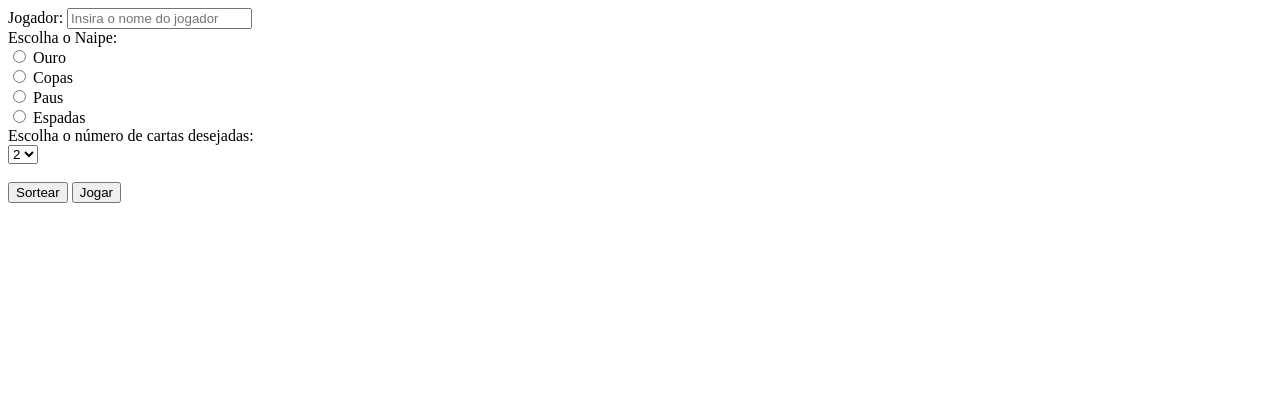
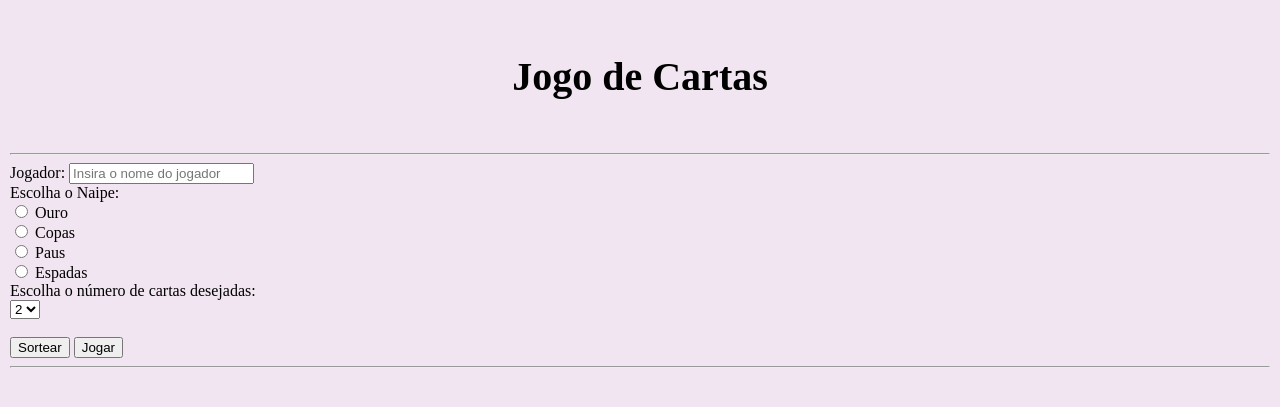
Before and after one commit to larissaschmitz/cartasLarissa, a PHP site: page / in a window 1280 px wide. Shown: the top 407 px of the page. Run offline with PHP 8.4, Linux system fonts and the light colour scheme.

Commit message:
TAREFA 00013 - DECIMO TERCEIRO COMMIT Ajuste final do CSS.

```diff
--- a/css/estilo.css
+++ b/css/estilo.css
@@ -1,14 +1,24 @@
+body{
+    background-color: rgb(240, 229, 240);
+    margin: 10px;
+}
+
+
 h1{
-    color: red;
-    font-size: 18px;
+    color: mediumblue;
+    font-size: 25px;
 }
 
 h2{
-    color: blue;
-    font-size: 18px;
+    color: red;
+    font-size: 25px;
 }
 
 h3{
-    color:green;
-    font-size: 18px;
+    color: green;
+    font-size: 25px;
 }
+
+h4{
+    font-size: 40px;
+}
--- a/index.php
+++ b/index.php
@@ -19,10 +19,11 @@
         <meta cherset="UTF-8">
         <title><?php echo $titulo?></title>
         <html lang="pt-BR";>
-        <link rel="stylesheet" href="css\estilo.css">
+        <link rel="stylesheet" href="css/estilo.css">
     </head>
 
     <body>
+    <center><h4>Jogo de Cartas</h4></center><hr>
     <form method="post" action="">
         Jogador: <input type="text" name="jogador" required="true" id="jogador" placeholder="Insira o nome do jogador"
             value="<?php echo $jogador;?>"/>
@@ -52,6 +53,7 @@
     ?>
         <button type="submit" name="acao" id="acao" value="sortear">Sortear</button>
         <button type="submit"  name="acao" id="acao" value="jogar">Jogar</button>
+        <br><hr>
     </form>
     <?php
     if ($acao == 'jogar'){
@@ -84,14 +86,16 @@
           echo "Total do Jogador: $totalJ";
           somarJ($h1, $h2, $h3, $h4, $h5, $h6);
           echo "<br>";
-
+          echo "<hr>";
           //*$somaTotal = $h1 + $h2 + $h3 + $h4 + $h5 + $h6;
 
-          echo "Cartas do computador: <br>";
+          echo "Cartas do computador:<br> <br>";
+          echo "<center>";
+          mostrarCartasComp($cartasComp,$naipe);
+          echo "</center";
+          echo "<hr>";
 
-          mostrarCartasComp($cartasComp,$naipe);
-          echo "Total do computador: $totalComp<br>";
-
+          echo "Total do computador: $totalComp<br><hr>";
           if($totalJ > $totalComp){
             echo "<h1>Parabéns! O usuário $jogador venceu!</h1>";
           } else if ($totalComp > $totalJ){
```
